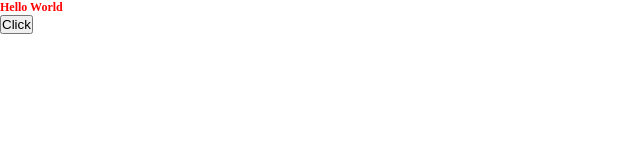
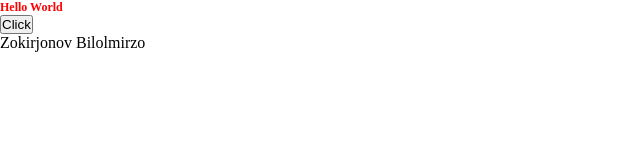
Before and after one commit to Rahmatxonov/shanghai-test, a plain HTML site: page index.html in a window 1280 px wide. Shown: the whole page, without its empty margins (0-640 px from the left). Drawn offline with Linux system fonts and the light colour scheme.

Commit message:
ism qshdim

```diff
--- a/index.html
+++ b/index.html
@@ -1,13 +1,17 @@
 <!DOCTYPE html>
 <html lang="en">
+
 <head>
     <meta charset="UTF-8">
     <meta name="viewport" content="width=device-width, initial-scale=1.0">
     <title>Test</title>
     <link rel="stylesheet" href="./css/main.css">
 </head>
+
 <body>
     <h1>Hello World</h1>
     <button>Click</button>
+    <p>Zokirjonov Bilolmirzo</p>
 </body>
+
 </html>
```
Lines whose indentation alone changed are shown as unchanged.
